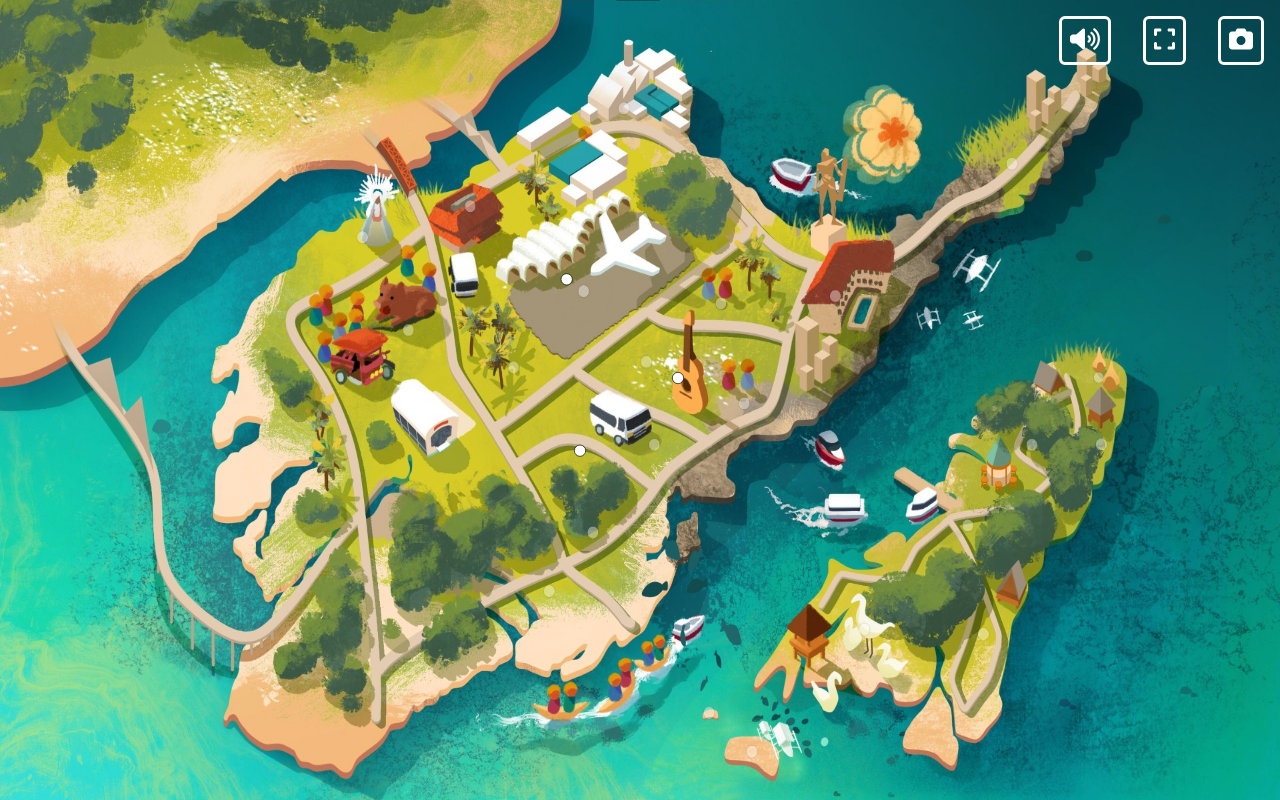
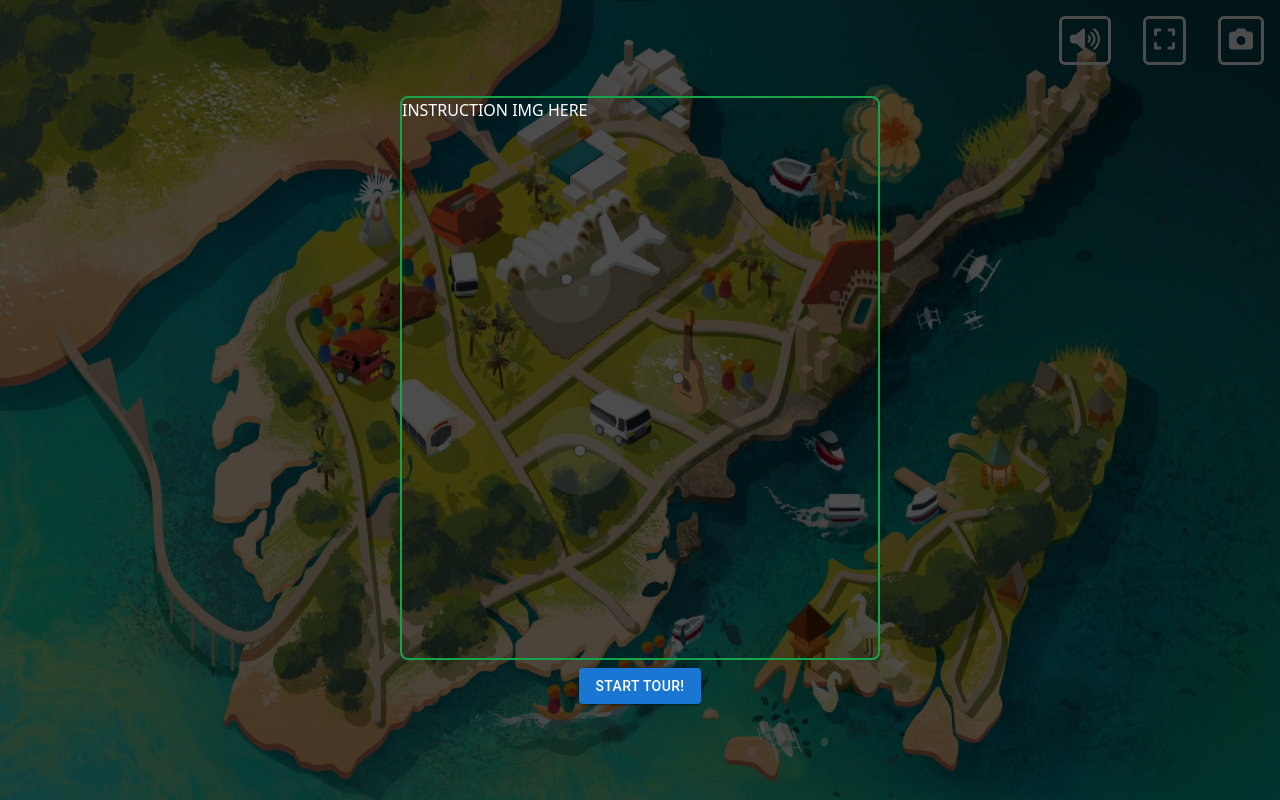
Before and after one commit to AeriMist/virtual-tour-app, a React (Vite) app: page / in a window 1280 px wide. Built offline with nearby package versions, Linux system fonts and the light colour scheme.

Commit message:
added audio

```diff
--- a/src/App.jsx
+++ b/src/App.jsx
@@ -1,15 +1,19 @@
-import { useState } from "react";
+import { useEffect, useState } from "react";
 import Map from "./screens/Map";
 import Controls from "./components/Controls";
 import DrawerMenu from "./components/Drawer";
+import Overlay from "./components/Overlay";
 
 function App() {
   const [isOpen, setIsOpen] = useState(false);
+  const [isStarted, setIsStarted] = useState(true);
+  const [audio] = useState(new Audio("../public/mangroves_audio.mp3"));
 
   return (
-    <div className="h-screen w-screen relative">
+    <div className="relative w-screen h-screen">
+      {isStarted && <Overlay setIsStarted={setIsStarted} audio={audio} />}
       <Map setIsOpen={setIsOpen} />
-      <Controls />
+      <Controls audio={audio} />
       <DrawerMenu isOpen={isOpen} setIsOpen={setIsOpen} />
     </div>
   );
--- a/src/components/Controls/index.jsx
+++ b/src/components/Controls/index.jsx
@@ -9,12 +9,23 @@ import {
   faVrCardboard,
 } from "@fortawesome/free-solid-svg-icons";
 
-export default function Controls() {
+export default function Controls({ audio }) {
   const [isMute, setIsMute] = useState(false);
 
+  const handleMute = () => {
+    setIsMute((prev) => {
+      if (prev) {
+        audio.play();
+      } else {
+        audio.pause();
+      }
+      return !prev;
+    });
+  };
+
   return (
-    <div className="absolute top-4 right-4 flex justify-center items-center gap-8 z-10">
-      <div className={styles["icon"]} onClick={() => setIsMute(!isMute)}>
+    <div className="absolute z-10 flex items-center justify-center gap-8 top-4 right-4">
+      <div className={styles["icon"]} onClick={handleMute}>
         <FontAwesomeIcon
           icon={isMute ? faVolumeXmark : faVolumeHigh}
           style={{ fontSize: "24px", cursor: "pointer" }}
--- /dev/null
+++ b/src/components/Overlay/index.jsx
@@ -0,0 +1,23 @@
+import React from "react";
+import Button from "@mui/material/Button";
+
+export default function Overlay({ setIsStarted, audio }) {
+  return (
+    <div className="absolute top-0 left-0 z-20 flex items-center justify-center w-screen h-screen bg-black/70">
+      <div className="flex flex-col items-center justify-center w-[40%] h-[80%] p-4 gap-2">
+        <div className="w-full h-full border-2 border-green-600 rounded-lg">
+          <p className="text-white">INSTRUCTION IMG HERE</p>
+        </div>
+        <Button
+          variant="contained"
+          onClick={() => {
+            setIsStarted(false);
+            audio.play();
+          }}
+        >
+          Start Tour!
+        </Button>
+      </div>
+    </div>
+  );
+}
```
Also changed, not shown: src/components/Overlay/index.module.scss (added), 1 other file (tests, documents, lock files or other folders).
